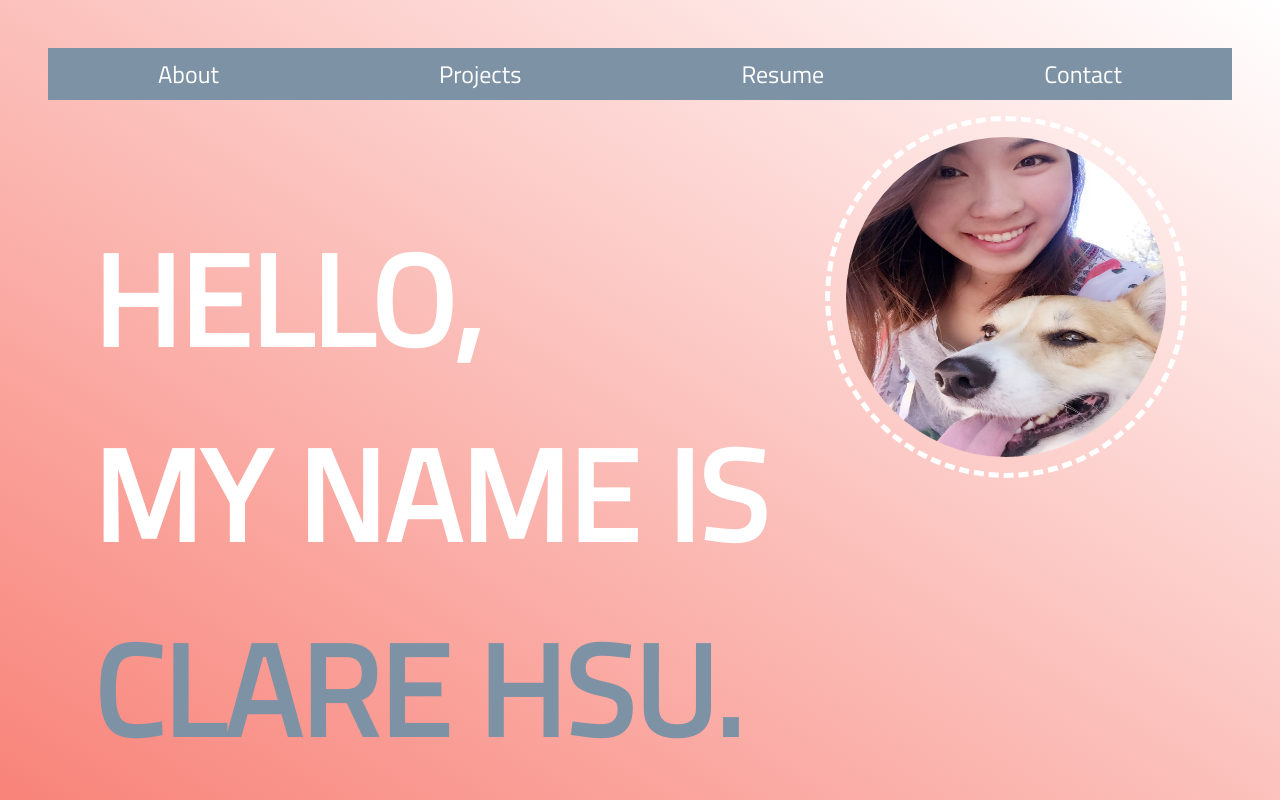
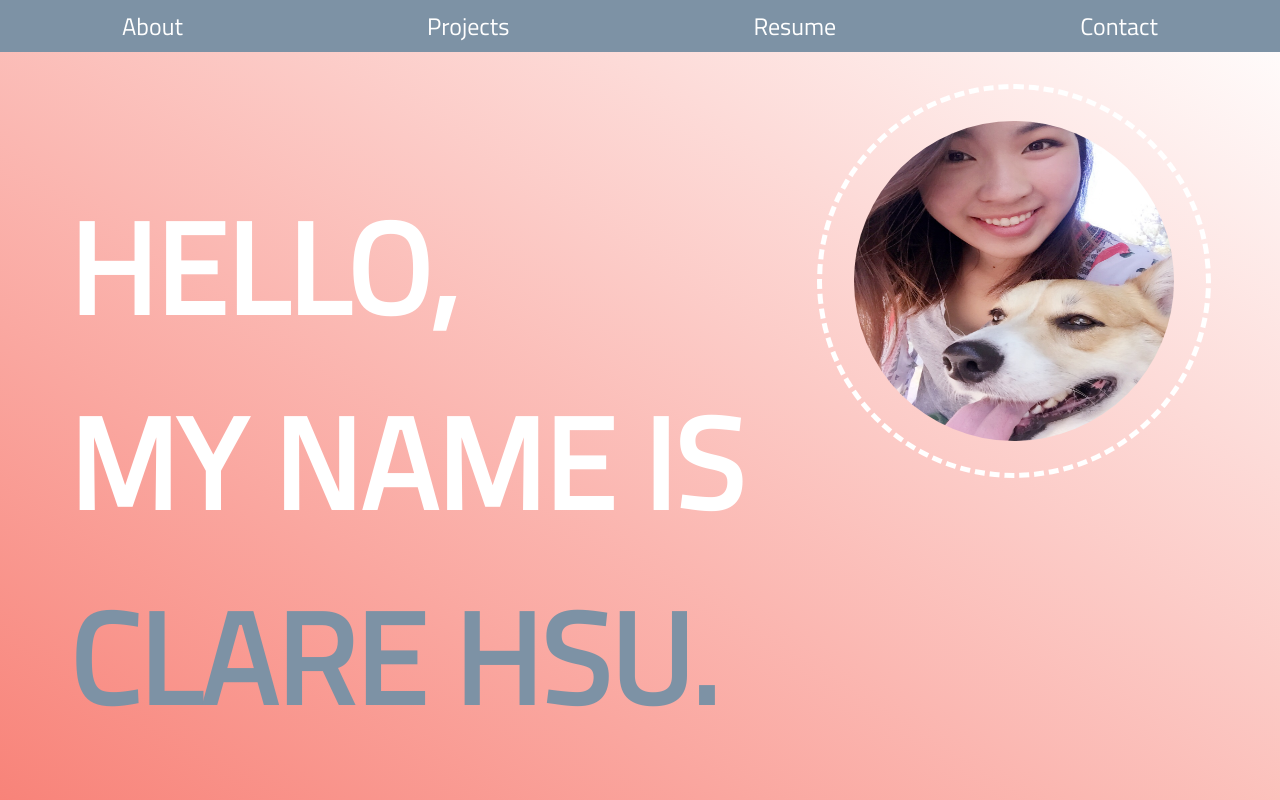
Before and after one commit to clarehsu390/portfolio, a React (Create React App) app: page /#/ in a window 1280 px wide. Shown: the top 800 px of the page. Built offline with nearby package versions, Linux system fonts and the light colour scheme.

Commit message:
Fix width on navbar

```diff
--- a/src/components/Homepage.css
+++ b/src/components/Homepage.css
@@ -2,18 +2,19 @@
     display: flex;
     font-family: 'Titillium Web', sans-serif;
     flex-direction: column;
-    padding: 2em;
-    margin: 1em;
+    /* padding: 2em;
+    margin: 1em; */
 
 }
 .page__header {
     display: flex;
     justify-content: space-around;
     flex-direction: row;
-    padding: 1em;
+    padding: 2em;
 
 }
 .page__title {
+    margin-bottom: 0em;
     color: white;
    font-size: 8em;
    animation: slideLeft 2s;
@@ -26,27 +27,23 @@
     height: 20em;
     width: 20em;
     border: dashed 5px white;
-    padding: 1em;
+    padding: 2em;
     border-radius: 50%;
     animation: slideRight 2s;
 }
-
 .hide {
     display: none;
 }
-
 .page__text{
     text-align: center;
     color: white;
     font-size: 2em;
     animation: fadeIn 1s;
 }
-
 .page__text i {
     color: white;
     font-size: 1em;
 }
-
 .page__text i:hover {
     transform: scale(1.2);
     -webkit-text-stroke-width: 2px;
--- a/src/components/Navbar.css
+++ b/src/components/Navbar.css
@@ -6,6 +6,7 @@
     display: flex;
     flex-direction: row;
     justify-content: space-around;
+
 }
 .navbar__links a{
     float: right;
```
